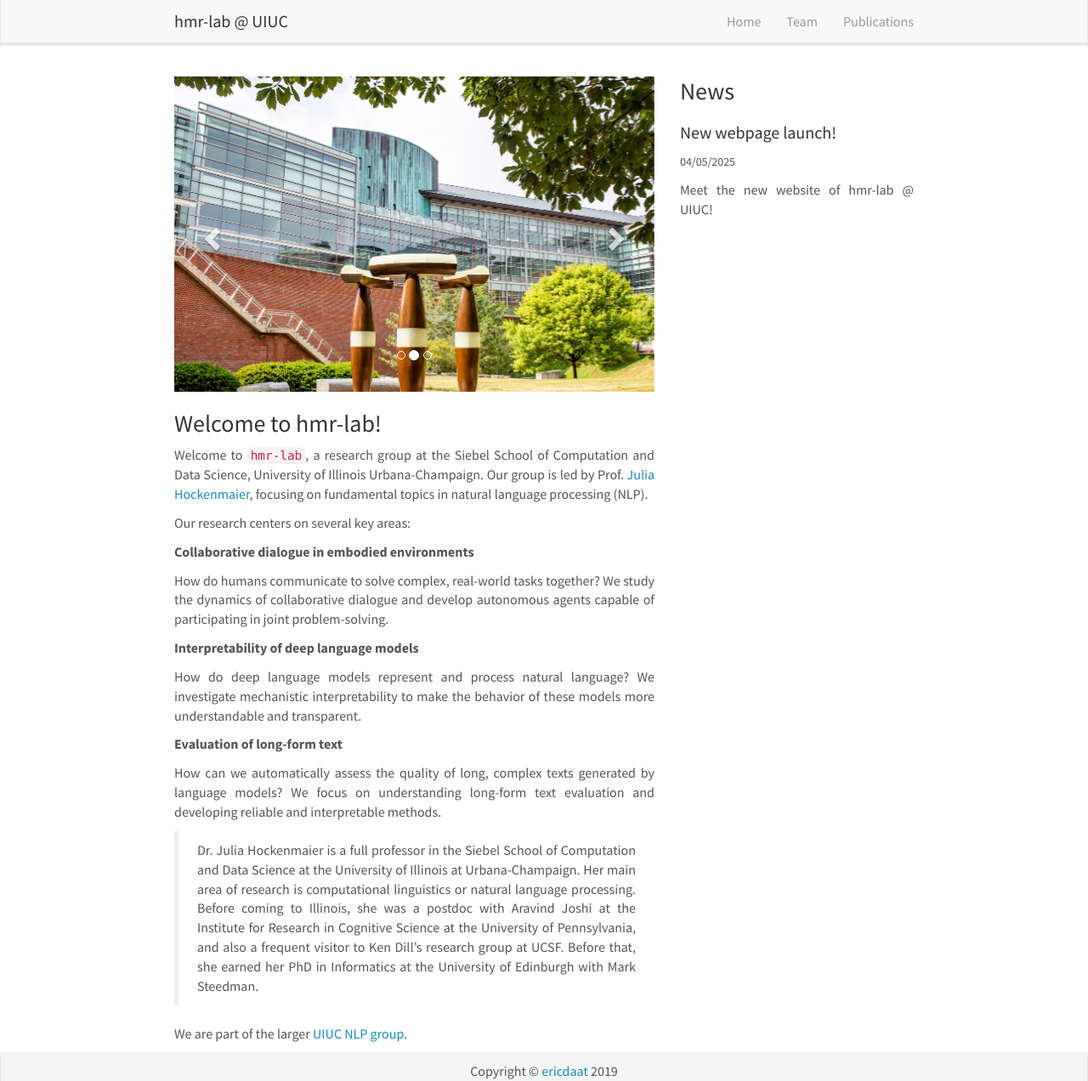
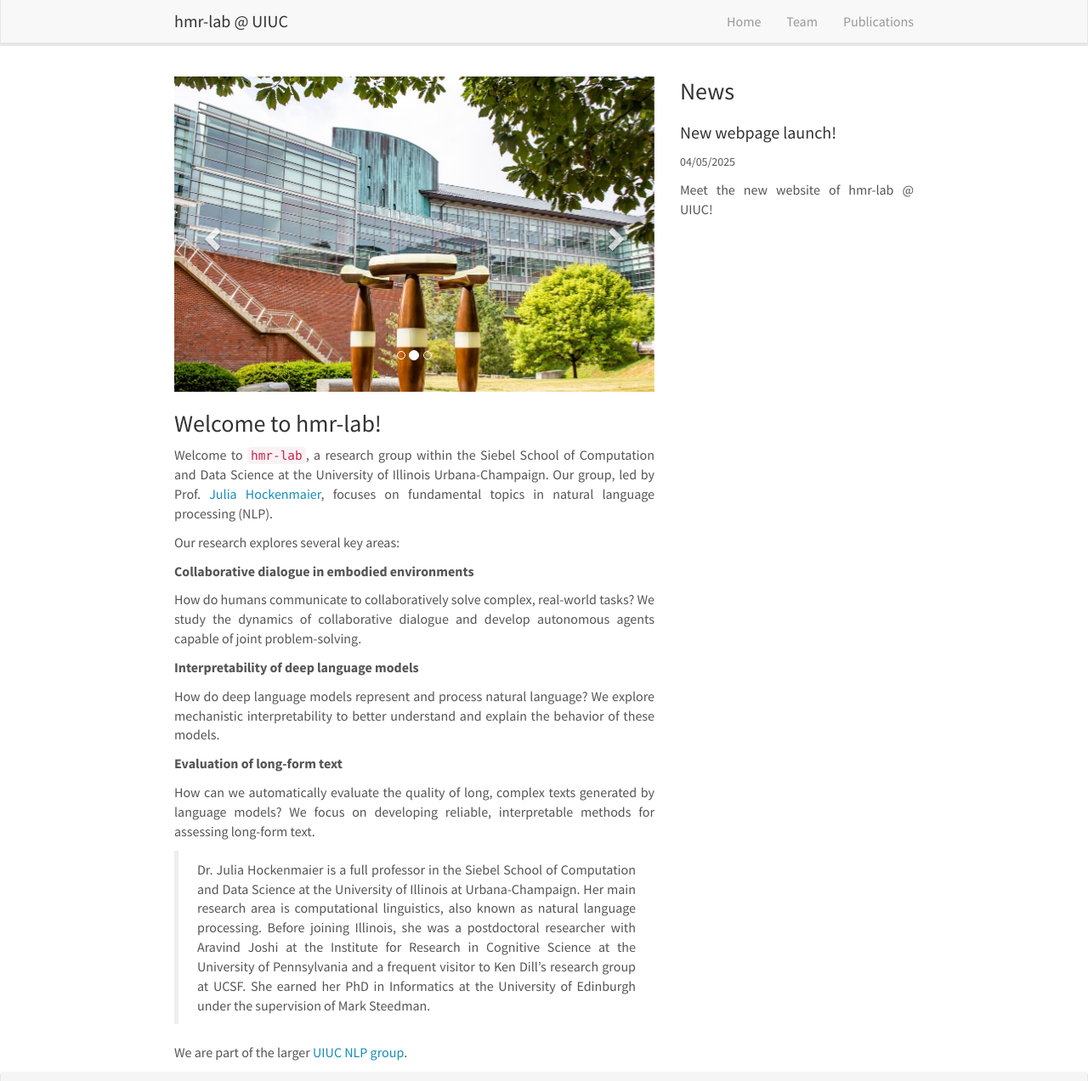
Before and after one commit to hmr-lab/hmr-lab.github.io, a Jekyll site: the page built from _pages/home.md, in a window 1280 px wide and 1272 px high. Shown: the whole window at 85% size. Built offline with Jekyll 4.4.1, drawn with Linux system fonts in a browser that asks for light colours; nearby versions of some CDN libraries.

Commit message:
fix: homepage description

```diff
--- a/_pages/home.md
+++ b/_pages/home.md
@@ -5,25 +5,24 @@
 sitemap: true
 permalink: /
 ---
-
 ### Welcome to hmr-lab!
 
-Welcome to `hmr-lab`, a research group at the Siebel School of Computation and Data Science, University of Illinois Urbana-Champaign. Our group is led by Prof. [Julia Hockenmaier](https://juliahmr.cs.illinois.edu/), focusing on fundamental topics in natural language processing (NLP).
+Welcome to `hmr-lab`, a research group within the Siebel School of Computation and Data Science at the University of Illinois Urbana-Champaign. Our group, led by Prof. [Julia Hockenmaier](https://juliahmr.cs.illinois.edu/), focuses on fundamental topics in natural language processing (NLP).
 
-Our research centers on several key areas:
+Our research explores several key areas:
 
 **Collaborative dialogue in embodied environments**
 
-How do humans communicate to solve complex, real-world tasks together? We study the dynamics of collaborative dialogue and develop autonomous agents capable of participating in joint problem-solving.
+How do humans communicate to collaboratively solve complex, real-world tasks? We study the dynamics of collaborative dialogue and develop autonomous agents capable of joint problem-solving.
 
 **Interpretability of deep language models**
 
-How do deep language models represent and process natural language? We investigate mechanistic interpretability to make the behavior of these models more understandable and transparent.
+How do deep language models represent and process natural language? We explore mechanistic interpretability to better understand and explain the behavior of these models.
 
 **Evaluation of long-form text**
 
-How can we automatically assess the quality of long, complex texts generated by language models? We focus on understanding long-form text evaluation and developing reliable and interpretable methods.
+How can we automatically evaluate the quality of long, complex texts generated by language models? We focus on developing reliable, interpretable methods for assessing long-form text.
 
-> Dr. Julia Hockenmaier is a full professor in the Siebel School of Computation and Data Science at the University of Illinois at Urbana-Champaign. Her main area of research is computational linguistics or natural language processing. Before coming to Illinois, she was a postdoc with Aravind Joshi at the Institute for Research in Cognitive Science at the University of Pennsylvania, and also a frequent visitor to Ken Dill's research group at UCSF. Before that, she earned her PhD in Informatics at the University of Edinburgh with Mark Steedman.
+> Dr. Julia Hockenmaier is a full professor in the Siebel School of Computation and Data Science at the University of Illinois at Urbana-Champaign. Her main research area is computational linguistics, also known as natural language processing. Before joining Illinois, she was a postdoctoral researcher with Aravind Joshi at the Institute for Research in Cognitive Science at the University of Pennsylvania and a frequent visitor to Ken Dill's research group at UCSF. She earned her PhD in Informatics at the University of Edinburgh under the supervision of Mark Steedman.
 
 We are part of the larger [UIUC NLP group](https://nlp.cs.illinois.edu/).
```
